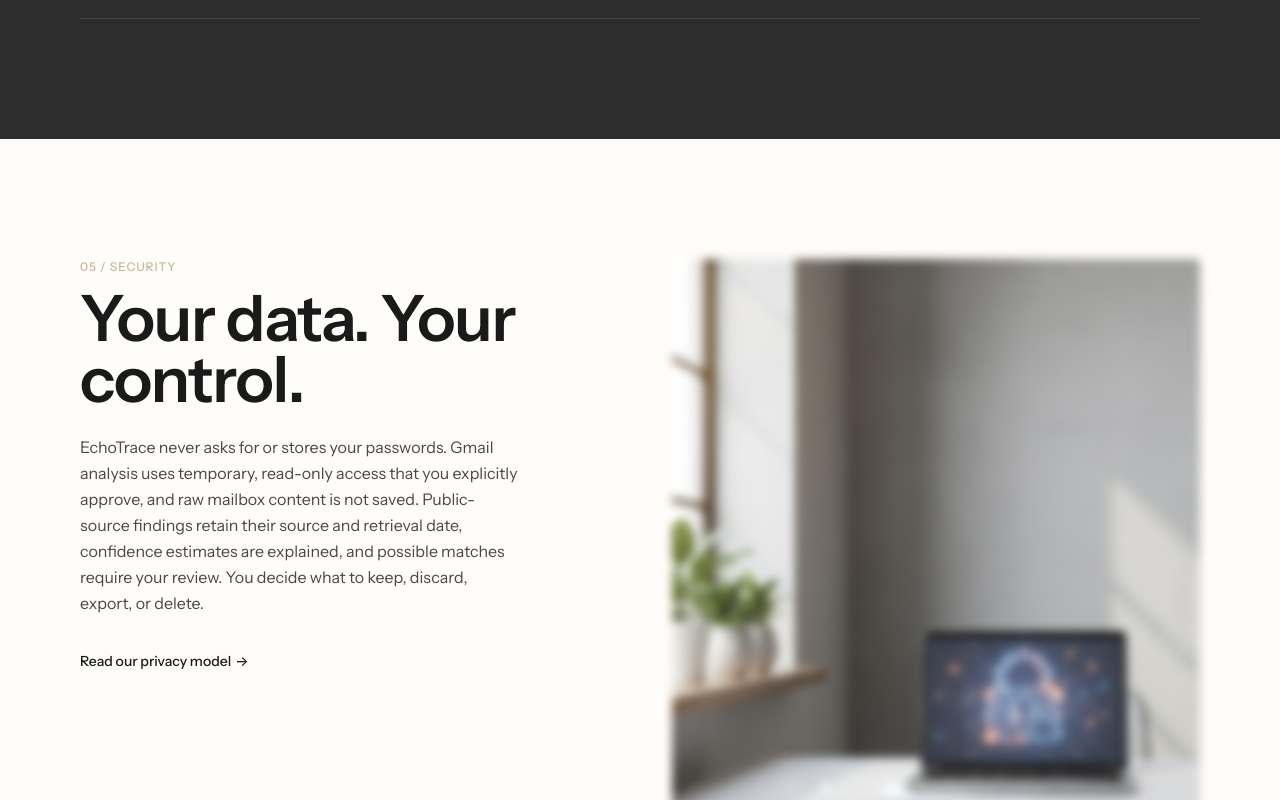
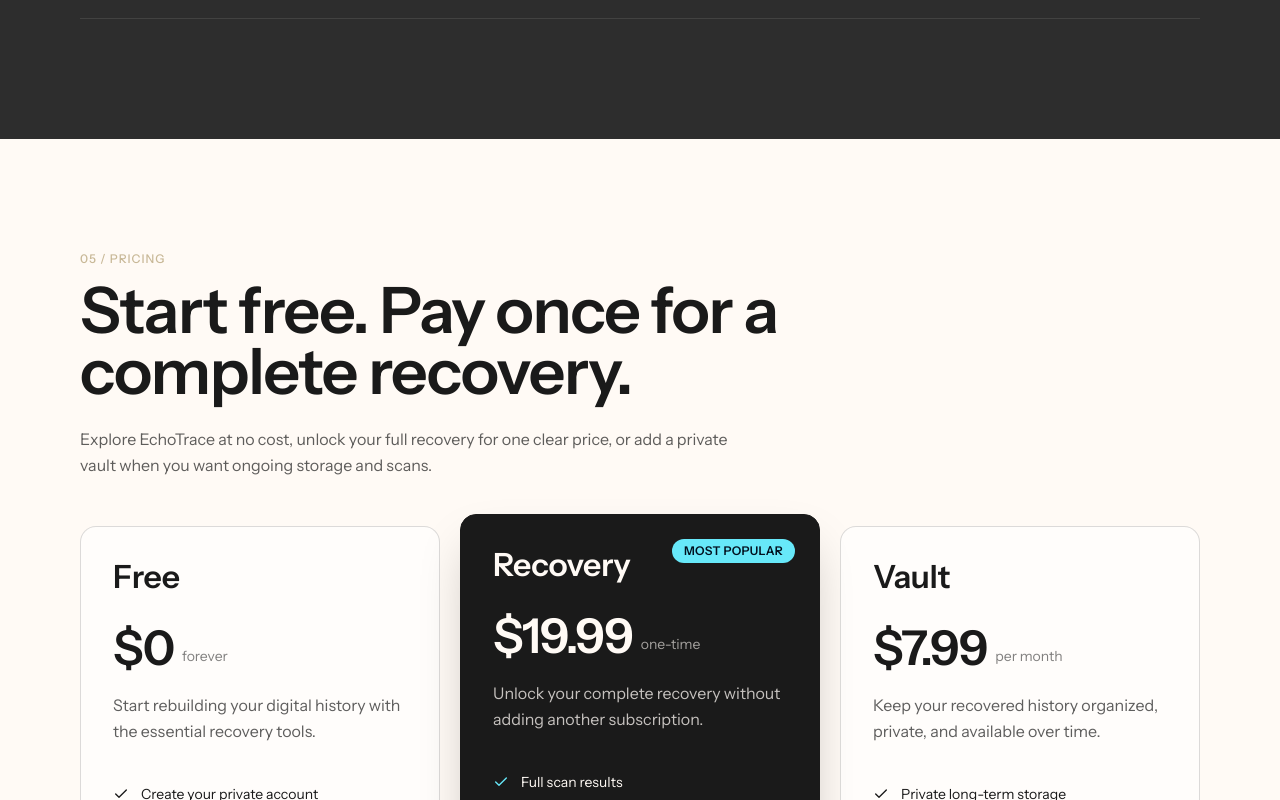
Before and after one commit to MPorter-7/echo-trace, a React (Vite) app: page / in a window 1280 px wide. Shown: the part 3980-4780 px from the top of the page. Built offline with nearby package versions, Linux system fonts and the light colour scheme; no server answers.

Commit message:
Place pricing on homepage

```diff
--- a/src/pages/Home.tsx
+++ b/src/pages/Home.tsx
@@ -7,6 +7,7 @@ import { Footer } from '../sections/Footer'
 import { HeroClip } from '../sections/HeroClip'
 import { MainSection } from '../sections/MainSection'
 import { OverviewSection } from '../sections/OverviewSection'
+import { PricingSection } from '../sections/PricingSection'
 import { SecuritySection } from '../sections/SecuritySection'
 import { StatsSection } from '../sections/StatsSection'
 
@@ -23,6 +24,7 @@ export function Home() {
         <OverviewSection />
         <FeaturesSection />
         <StatsSection />
+        <PricingSection />
         <SecuritySection />
       </main>
       <Footer onRequestAccess={() => setAccessOpen(true)} />
```
